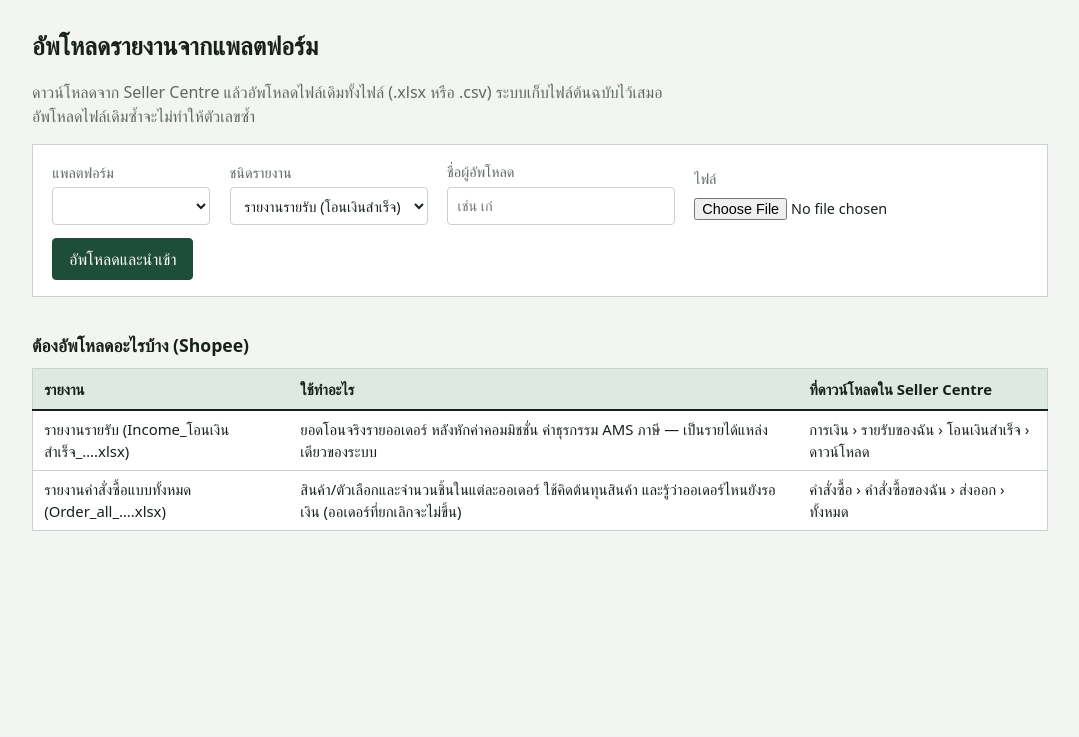
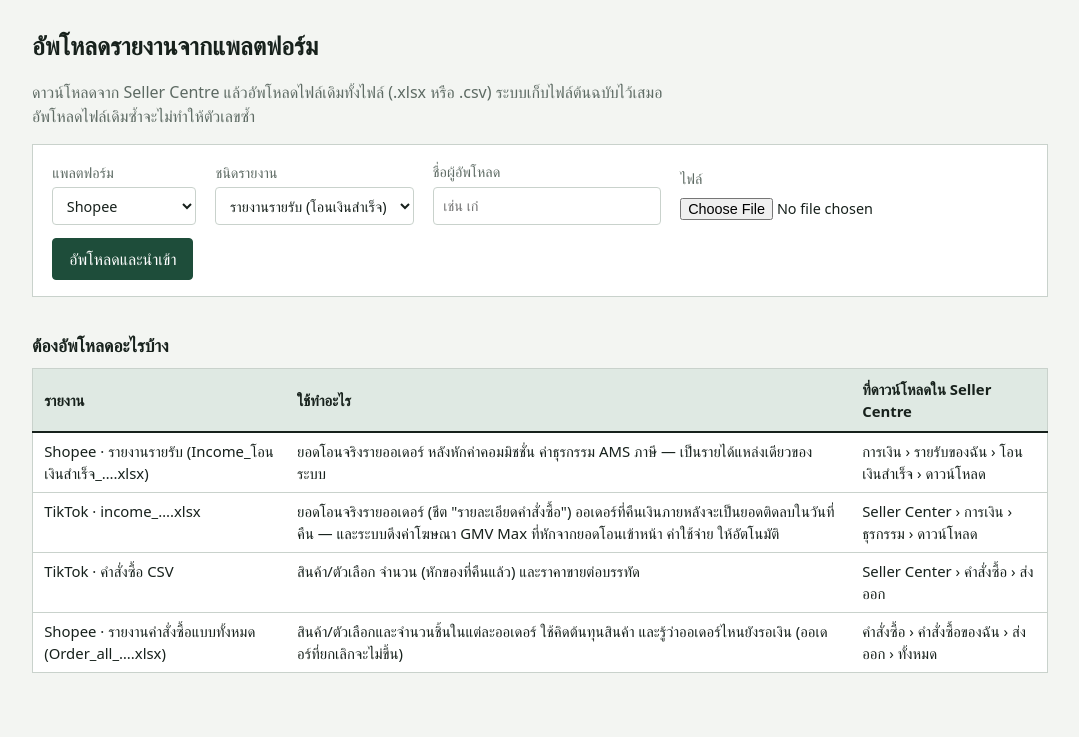
Before and after one commit to nattyait/pananchita-profit, a FastAPI app: page /upload in a window 1280 px wide. Shown: the part 65-802 px from the top of the page, without its empty margins (100-1179 px from the left). Before the commit the page ends 596 px from the top, so only its background shows below. Run offline with FastAPI, Linux system fonts and the light colour scheme; parts of the project's set-up code (start-up, migrations or seed data) failed here and were passed over; some web fonts are replaced.

Commit message:
ADR-0005 TikTok: app/web/templates/upload.html

```diff
--- a/app/web/templates/upload.html
+++ b/app/web/templates/upload.html
@@ -3,16 +3,18 @@
 <h1>อัพโหลดรายงานจากแพลตฟอร์ม</h1>
 <p class="hint">ดาวน์โหลดจาก Seller Centre แล้วอัพโหลดไฟล์เดิมทั้งไฟล์ (.xlsx หรือ .csv) ระบบเก็บไฟล์ต้นฉบับไว้เสมอ อัพโหลดไฟล์เดิมซ้ำจะไม่ทำให้ตัวเลขซ้ำ</p>
 <form class="inline" method="post" action="/upload" enctype="multipart/form-data">
-  <label>แพลตฟอร์ม <select name="platform" required>{% for value, name in PLATFORMS %}<option value="{{ value }}" {% if value != 'shopee' %}disabled{% endif %}>{{ name }}{% if value != 'shopee' %} (เร็ว ๆ นี้){% endif %}</option>{% endfor %}</select></label>
+  <label>แพลตฟอร์ม <select name="platform" required>{% for value, name in PLATFORMS %}<option value="{{ value }}" {% if value == 'facebook' %}disabled{% endif %}>{{ name }}{% if value == 'facebook' %} (เร็ว ๆ นี้){% endif %}</option>{% endfor %}</select></label>
   <label>ชนิดรายงาน <select name="kind" required>{% for value, name in KINDS %}<option value="{{ value }}">{{ name }}</option>{% endfor %}</select></label>
   <label>ชื่อผู้อัพโหลด <input name="uploaded_by" required placeholder="เช่น เก๋"></label>
   <label>ไฟล์ <input type="file" name="file" accept=".xlsx,.csv" required></label>
   <button type="submit">อัพโหลดและนำเข้า</button>
 </form>
-<h2>ต้องอัพโหลดอะไรบ้าง (Shopee)</h2>
+<h2>ต้องอัพโหลดอะไรบ้าง</h2>
 <table class="grid">
   <tr><th>รายงาน</th><th>ใช้ทำอะไร</th><th>ที่ดาวน์โหลดใน Seller Centre</th></tr>
-  <tr><td>รายงานรายรับ (Income_โอนเงินสำเร็จ_….xlsx)</td><td>ยอดโอนจริงรายออเดอร์ หลังหักค่าคอมมิชชั่น ค่าธุรกรรม AMS ภาษี — เป็นรายได้แหล่งเดียวของระบบ</td><td>การเงิน › รายรับของฉัน › โอนเงินสำเร็จ › ดาวน์โหลด</td></tr>
-  <tr><td>รายงานคำสั่งซื้อแบบทั้งหมด (Order_all_….xlsx)</td><td>สินค้า/ตัวเลือกและจำนวนชิ้นในแต่ละออเดอร์ ใช้คิดต้นทุนสินค้า และรู้ว่าออเดอร์ไหนยังรอเงิน (ออเดอร์ที่ยกเลิกจะไม่ขึ้น)</td><td>คำสั่งซื้อ › คำสั่งซื้อของฉัน › ส่งออก › ทั้งหมด</td></tr>
+  <tr><td>Shopee · รายงานรายรับ (Income_โอนเงินสำเร็จ_….xlsx)</td><td>ยอดโอนจริงรายออเดอร์ หลังหักค่าคอมมิชชั่น ค่าธุรกรรม AMS ภาษี — เป็นรายได้แหล่งเดียวของระบบ</td><td>การเงิน › รายรับของฉัน › โอนเงินสำเร็จ › ดาวน์โหลด</td></tr>
+  <tr><td>TikTok · income_….xlsx</td><td>ยอดโอนจริงรายออเดอร์ (ชีต "รายละเอียดคำสั่งซื้อ") ออเดอร์ที่คืนเงินภายหลังจะเป็นยอดติดลบในวันที่คืน — และระบบดึงค่าโฆษณา GMV Max ที่หักจากยอดโอนเข้าหน้า ค่าใช้จ่าย ให้อัตโนมัติ</td><td>Seller Center › การเงิน › ธุรกรรม › ดาวน์โหลด</td></tr>
+  <tr><td>TikTok · คำสั่งซื้อ CSV</td><td>สินค้า/ตัวเลือก จำนวน (หักของที่คืนแล้ว) และราคาขายต่อบรรทัด</td><td>Seller Center › คำสั่งซื้อ › ส่งออก</td></tr>
+  <tr><td>Shopee · รายงานคำสั่งซื้อแบบทั้งหมด (Order_all_….xlsx)</td><td>สินค้า/ตัวเลือกและจำนวนชิ้นในแต่ละออเดอร์ ใช้คิดต้นทุนสินค้า และรู้ว่าออเดอร์ไหนยังรอเงิน (ออเดอร์ที่ยกเลิกจะไม่ขึ้น)</td><td>คำสั่งซื้อ › คำสั่งซื้อของฉัน › ส่งออก › ทั้งหมด</td></tr>
 </table>
 {% endblock %}
```
